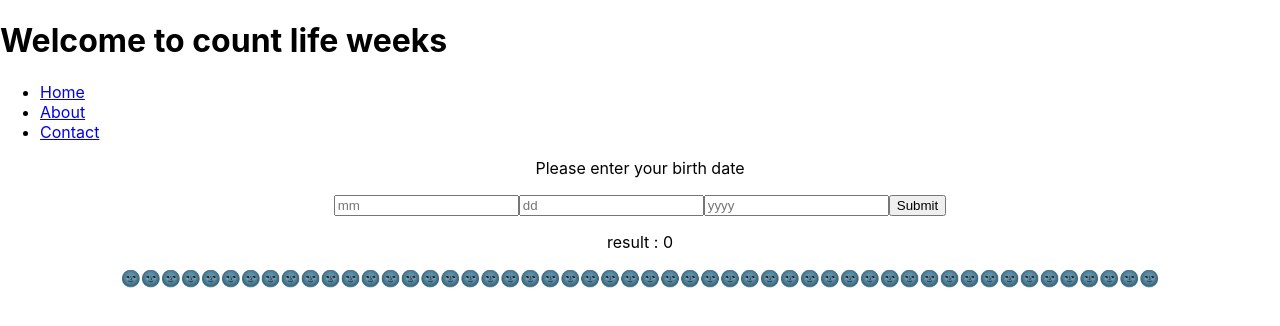
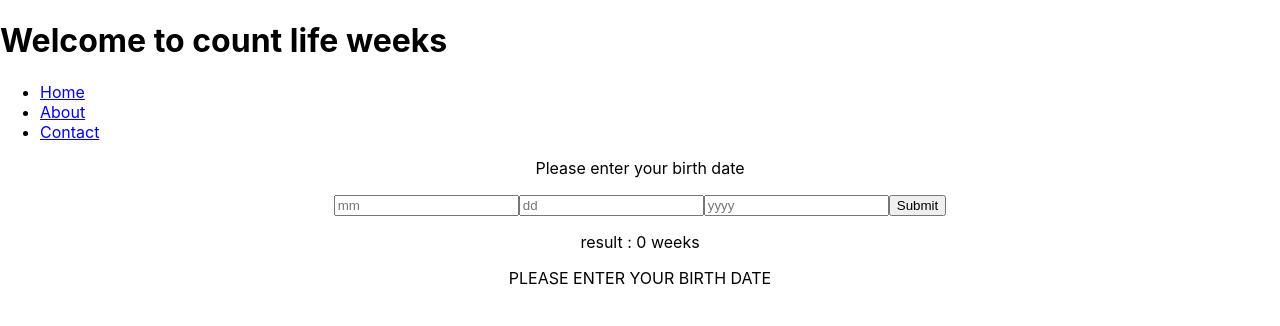
Before and after one commit to bienmag/lifegoesby, a React (Create React App) app: page / in a window 1280 px wide. Shown: the top 326 px of the page. Built offline with nearby package versions, Linux system fonts and the light colour scheme.

Commit message:
minor fix

```diff
--- a/src/Graph.js
+++ b/src/Graph.js
@@ -1,17 +1,26 @@
-function Graph(weeks) {
+function Graph({weeks}) {
 
 
 
-return (
-  <div>
-   {/* 1 строка - 1 год
-      52 недели в году - 52 кружка
-       */}
 
-🌚🌚🌚🌚🌚🌚🌚🌚🌚🌚🌚🌚🌚🌚🌚🌚🌚🌚🌚🌚🌚🌚🌚🌚🌚🌚🌚🌚🌚🌚🌚🌚🌚🌚🌚🌚🌚🌚🌚🌚🌚🌚🌚🌚🌚🌚🌚🌚🌚🌚🌚🌚
 
-  </div>
-)
+  if (weeks!== 0) {
+    return (
+      <div>
+
+
+      </div>
+    )
+  }
+  else {
+    return (
+      <div>
+       PLEASE ENTER YOUR BIRTH DATE
+      </div>
+    )
+  }
+
+
 
 }
 
--- a/src/Main.js
+++ b/src/Main.js
@@ -62,7 +62,7 @@ function Home ()
       <input type="number" placeholder="dd" onKeyUp={ collectDay }></input>
       <input type="number" placeholder="yyyy" onKeyUp={ collectYear }></input>
       <button onClick={ calculate }>Submit</button>
-      <p> result : { result }</p>
+      <p> result : { result } weeks</p>
     <Graph weeks = {result}></Graph>
     </div >
 
```
